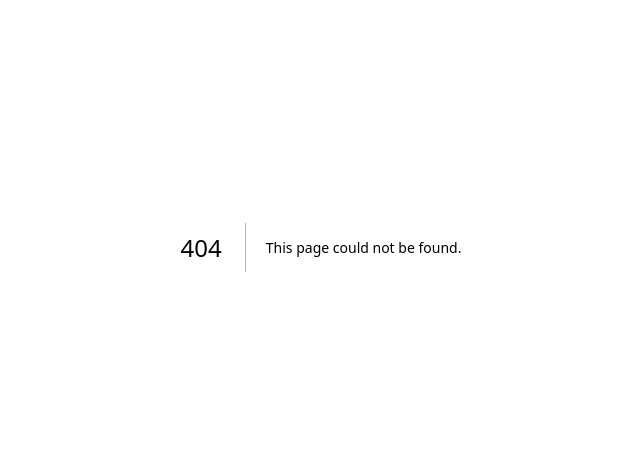
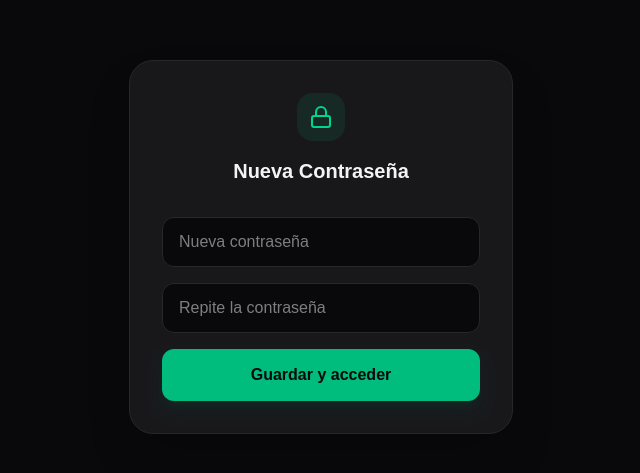
Before and after one commit to angeljoan1/GastOS, a Next.js app: page /reset-password in a window 1280 px wide. Before the commit this address had no page. Shown: the part 153-626 px from the top of the page, without its empty margins (319-959 px from the left). Built offline with nearby package versions, Linux system fonts and the light colour scheme; no server answers.

Commit message:
feat: pantalla de reset password y chivato de versión

```diff
--- /dev/null
+++ b/app/reset-password/page.tsx
@@ -0,0 +1,120 @@
+"use client"
+
+import { useState, useEffect } from "react"
+import { createClient } from "@supabase/supabase-js"
+import { Loader2, CheckCircle2, Lock } from "lucide-react"
+
+const supabase = createClient(
+  process.env.NEXT_PUBLIC_SUPABASE_URL!,
+  process.env.NEXT_PUBLIC_SUPABASE_ANON_KEY!
+)
+
+export default function ResetPasswordPage() {
+  const [password, setPassword] = useState("")
+  const [confirmPassword, setConfirmPassword] = useState("")
+  const [loading, setLoading] = useState(false)
+  const [error, setError] = useState<string | null>(null)
+  const [success, setSuccess] = useState(false)
+  const [isVerifying, setIsVerifying] = useState(true)
+
+  useEffect(() => {
+    // Escuchamos el estado de auth para atrapar la sesión del link
+    const { data: { subscription } } = supabase.auth.onAuthStateChange(async (event, session) => {
+      if (event === "PASSWORD_RECOVERY" || session) {
+        setIsVerifying(false)
+      }
+    })
+
+    // Comprobación inicial por si ya entró
+    supabase.auth.getSession().then(({ data: { session } }) => {
+      if (session) setIsVerifying(false)
+      // Si pasan 5 segundos y no hay sesión, avisamos
+      setTimeout(() => setIsVerifying(false), 5000)
+    })
+
+    return () => subscription.unsubscribe()
+  }, [])
+
+  async function handleUpdatePassword(e: React.FormEvent) {
+    e.preventDefault()
+    if (password !== confirmPassword) return setError("Las contraseñas no coinciden.")
+    if (password.length < 8) return setError("La contraseña debe tener al menos 8 caracteres.")
+
+    setLoading(true)
+    setError(null)
+
+    const { error: updateError } = await supabase.auth.updateUser({ password })
+
+    if (updateError) {
+      setError(updateError.message === "Auth session missing!"
+        ? "La sesión ha caducado. Por seguridad, pide un nuevo correo."
+        : updateError.message)
+    } else {
+      setSuccess(true)
+      setTimeout(() => { window.location.href = "/" }, 2000)
+    }
+    setLoading(false)
+  }
+
+  if (isVerifying) {
+    return (
+      <div className="min-h-screen bg-zinc-950 flex flex-col items-center justify-center p-6 text-center">
+        <Loader2 className="w-8 h-8 text-emerald-400 animate-spin mb-4" />
+        <p className="text-zinc-400 text-sm">Validando tu enlace de seguridad...</p>
+      </div>
+    )
+  }
+
+  return (
+    <div className="min-h-screen bg-zinc-950 flex flex-col items-center justify-center p-6">
+      <div className="w-full max-w-sm bg-zinc-900 border border-zinc-800 rounded-3xl p-8 shadow-2xl animate-in fade-in zoom-in-95 duration-500">
+        <div className="flex flex-col items-center mb-8">
+          <div className="w-12 h-12 bg-emerald-500/10 rounded-2xl flex items-center justify-center mb-4">
+            <Lock className="w-6 h-6 text-emerald-400" />
+          </div>
+          <h1 className="text-xl font-bold text-zinc-100">Nueva Contraseña</h1>
+        </div>
+
+        {success ? (
+          <div className="flex flex-col items-center py-4 animate-in fade-in">
+            <CheckCircle2 className="w-12 h-12 text-emerald-400 mb-3" />
+            <p className="text-emerald-400 font-medium">¡Contraseña cambiada!</p>
+          </div>
+        ) : (
+          <form onSubmit={handleUpdatePassword} className="space-y-4">
+            <input
+              type="password"
+              required
+              value={password}
+              onChange={(e) => setPassword(e.target.value)}
+              placeholder="Nueva contraseña"
+              className="w-full bg-zinc-950 border border-zinc-800 rounded-xl px-4 py-3 text-zinc-100 focus:outline-none focus:border-emerald-500/50 transition-all"
+            />
+            <input
+              type="password"
+              required
+              value={confirmPassword}
+              onChange={(e) => setConfirmPassword(e.target.value)}
+              placeholder="Repite la contraseña"
+              className="w-full bg-zinc-950 border border-zinc-800 rounded-xl px-4 py-3 text-zinc-100 focus:outline-none focus:border-emerald-500/50 transition-all"
+            />
+
+            {error && (
+              <div className="bg-red-950/30 border border-red-900/50 rounded-xl px-4 py-3 text-xs text-red-400">
+                {error}
+              </div>
+            )}
+
+            <button
+              type="submit"
+              disabled={loading}
+              className="w-full bg-emerald-500 hover:bg-emerald-400 disabled:opacity-50 text-zinc-950 font-bold py-3.5 rounded-xl transition-all shadow-lg shadow-emerald-900/20"
+            >
+              {loading ? <Loader2 className="w-5 h-5 animate-spin mx-auto" /> : "Guardar y acceder"}
+            </button>
+          </form>
+        )}
+      </div>
+    </div>
+  )
+}
```
